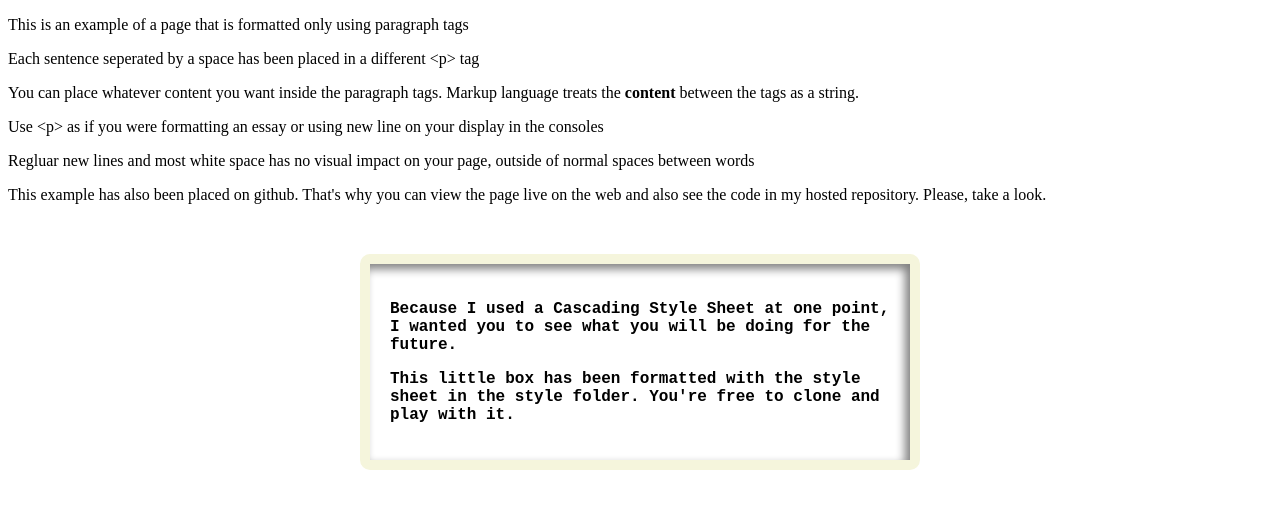
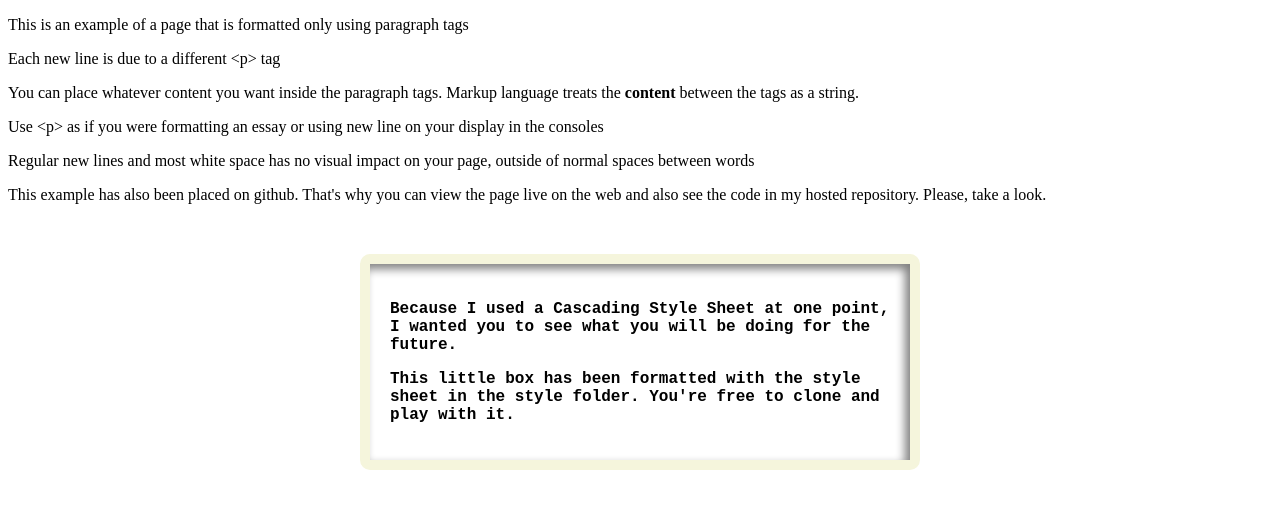
Before and after one commit to WCramRTC/Lecture_1_SP22_Example, a plain HTML site: page index.html in a window 1280 px wide. Drawn offline with Linux system fonts and the light colour scheme.

Commit message:
Update index.html

```diff
--- a/index.html
+++ b/index.html
@@ -1,16 +1,18 @@
+<!-- Basic Tags needed for an html page. !DOCTYPE, html, head, body  -->
 <!DOCTYPE html>
 <html>
     <head>
+        <!-- The content in a title tag appears at the top of a page on the tab -->
         <title>Lecture 1 - Spring 2022 Examples</title>
         <link href="style/style.css" rel="stylesheet">
     </head>
     <body>
-
+        <!-- A <p>tag consist of an an opening and closing tag. -->
         <p>This is an example of a page that is formatted only using paragraph tags</p>
-        <p>Each sentence seperated by a space has been placed in a different &lt;p&gt; tag</p>
+        <p>Each new line is due to a different &lt;p&gt; tag</p>
         <p>You can place whatever content you want inside the paragraph tags. Markup language treats the <b>content</b> between the tags as a string.</p>
         <p>Use &lt;p&gt; as if you were formatting an essay or using new line on your display in the consoles</p>
-        <p>Regluar new lines and most white space has no visual impact on your page, outside of normal spaces between words</p>
+        <p>Regular new lines and most white space has no visual impact on your page, outside of normal spaces between words</p>
         <p>This example has also been placed on github. That's why you can view the page live on the web and also see the code in my hosted repository. Please, take a look.</p>
 
 
```
